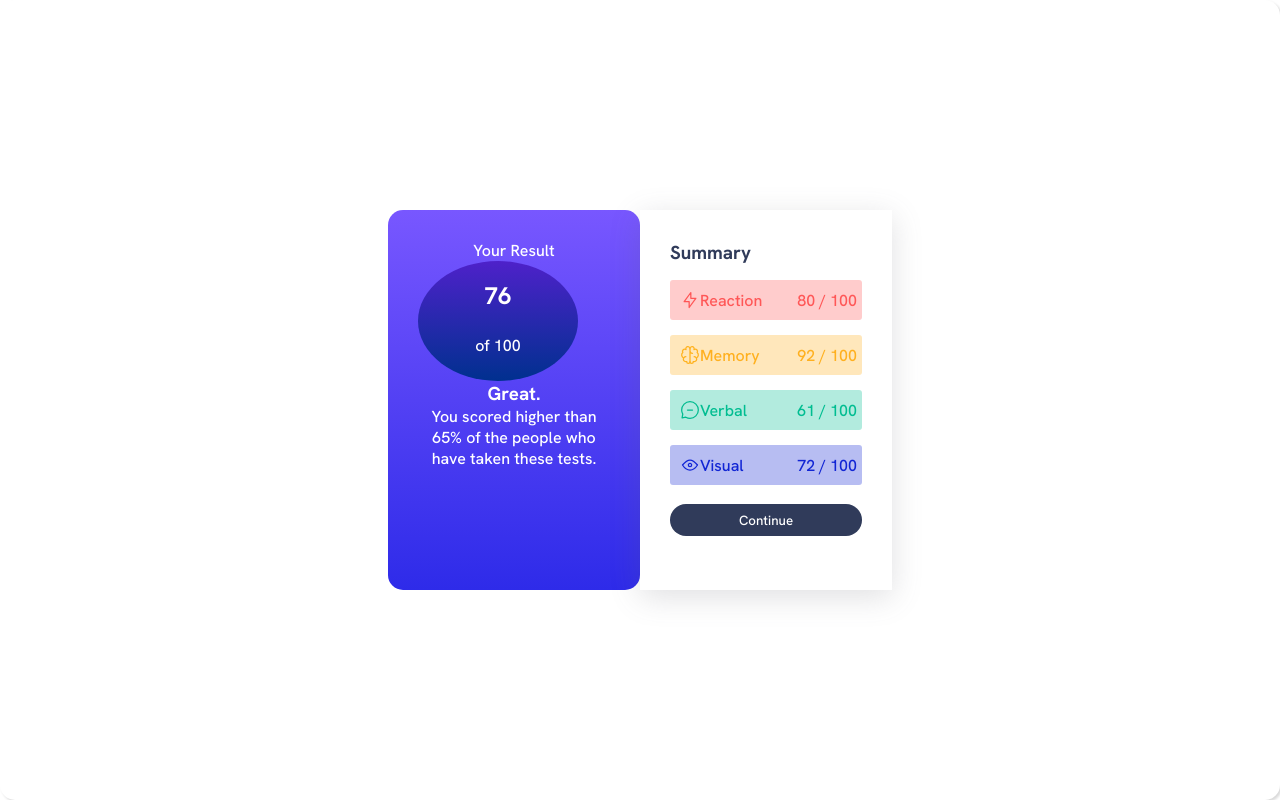
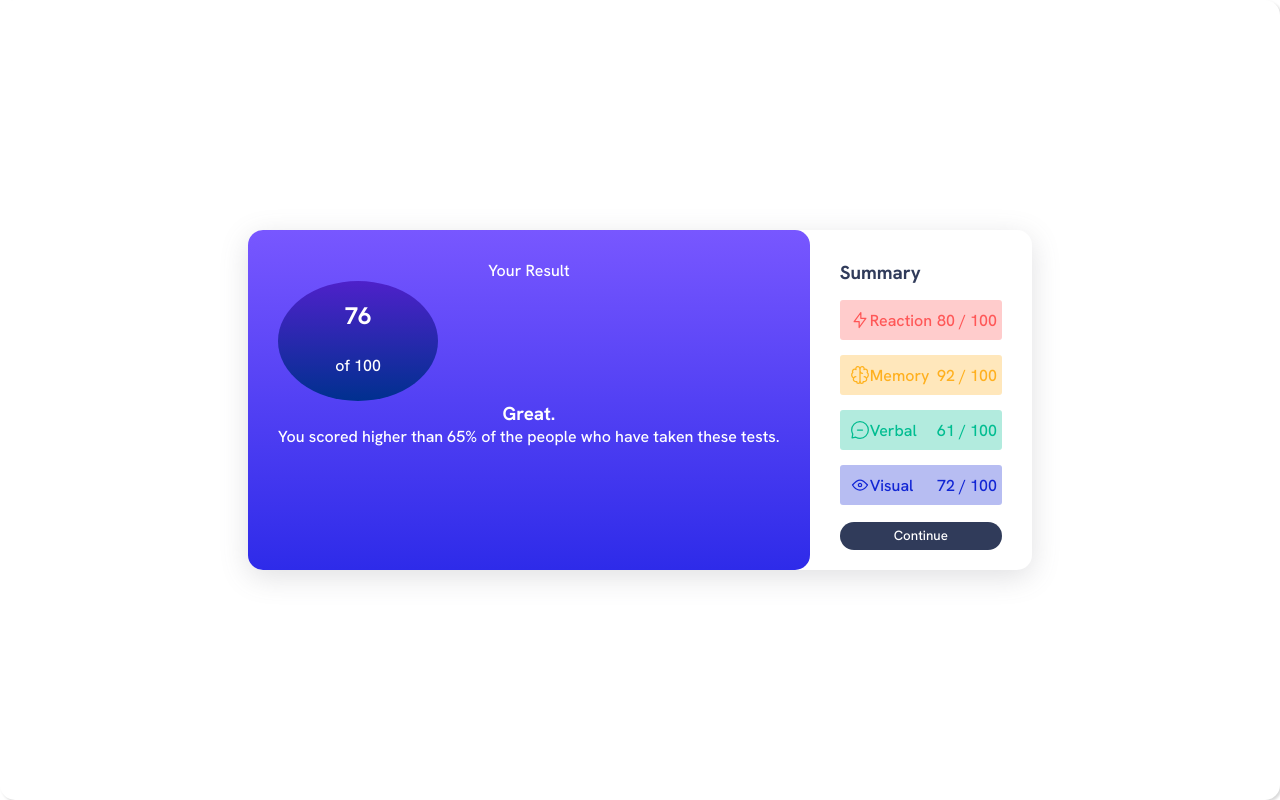
Before and after one commit to AugustoBaez/results-summary-component, a plain HTML site: page index.html in a window 1280 px wide. Drawn offline with Linux system fonts and the light colour scheme.

Commit message:
div for sections

```diff
--- a/index.html
+++ b/index.html
@@ -32,6 +32,7 @@
   </head>
   <body>
     <div class="container">
+      <div class="shadow">
         <section class="left">
           Your Result
           <div class="circle">
@@ -152,6 +153,7 @@
           <button>Continue</button>
         </section>
       </div>
+    </div>
 
     <div class="attribution">
       Challenge by
--- a/styles.css
+++ b/styles.css
@@ -32,22 +32,25 @@
   padding: 30px;
   background-color: #2e2be9;
   background-image: linear-gradient(0deg, #2e2be9 0%, #7857ff 100%);
-  border-radius: 15px;
   text-align: center;
   color: white;
+}
+.left,
+.right,
+.shadow {
+  border-radius: 15px;
 }
 
 .right {
   padding: 30px;
   color: hsl(224, 30%, 27%);
-  box-shadow: rgba(100, 100, 111, 0.2) 0px 7px 29px 0px;
-/*   box-shadow: rgba(0, 0, 0, 0.15) 1.95px 1.95px 2.6px; */
+  /*   box-shadow: rgba(100, 100, 111, 0.2) 0px 7px 29px 0px; */
+  /*   box-shadow: rgba(0, 0, 0, 0.15) 1.95px 1.95px 2.6px; */
 }
 
-.right,
-.left {
-  width: 15%;
-  height: 40%;
+.shadow {
+  display: flex;
+  box-shadow: rgba(100, 100, 111, 0.2) 0px 7px 29px 0px;
 }
 
 .reaction,
```
Lines whose indentation alone changed are shown as unchanged.
